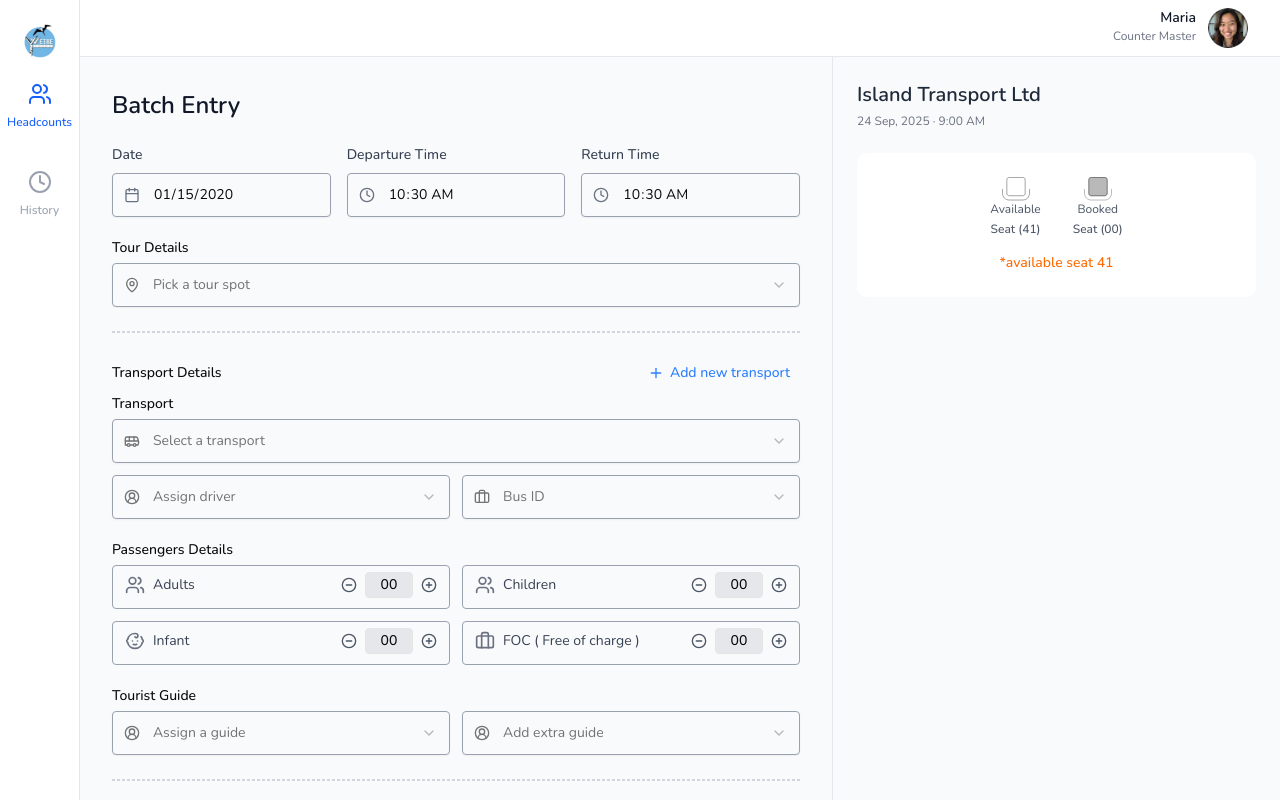
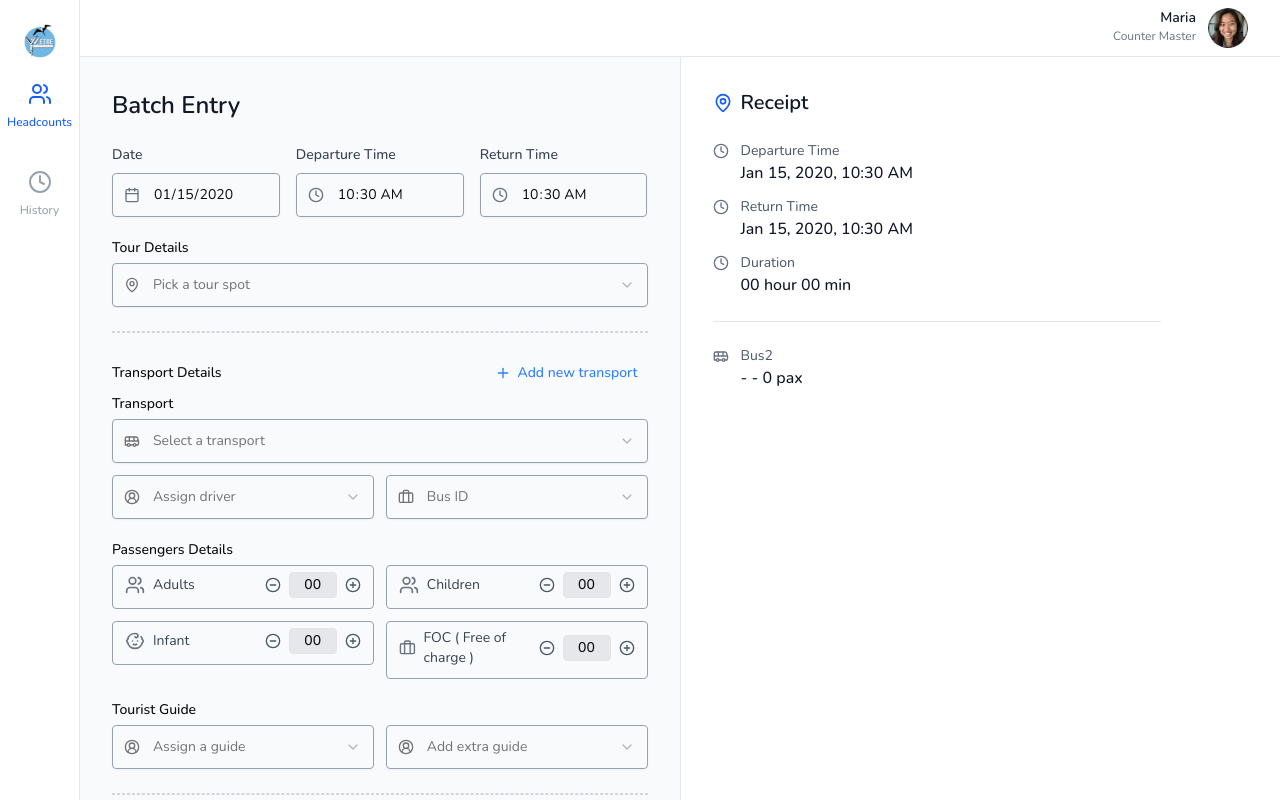
Before and after one commit to suman-chandra-barman/etre-tours-frontend, a Next.js app: page /cruise-sales in a window 1280 px wide. Both pictures are taken after typing "2020-01-15", "10:30", "10:30" into the empty fields and a click on the button "Add new transport". Built offline with nearby package versions, Linux system fonts and the light colour scheme.

Commit message:
feat: add CruiseTransportInfo component and integrate with CruiseSalesPage and CruiseSalesForm for enhanced transport details management

```diff
--- a/app/(sales)/cruise-sales/page.tsx
+++ b/app/(sales)/cruise-sales/page.tsx
@@ -2,8 +2,21 @@
 
 import { useState } from "react";
 import Header from "@/components/shared/Header";
-import TransportInfo from "@/components/sales/TransportInfo";
 import CruiseSalesForm from "@/components/sales/forms/CruiseSalesForm";
+import CruiseTransportInfo from "@/components/sales/CruiseTransportInfo";
+
+interface AdditionalTransport {
+  id: number;
+  transport: string;
+  driver: string;
+  busId: string;
+  adults: number;
+  children: number;
+  infant: number;
+  foc: number;
+  guide: string;
+  extraGuide: string;
+}
 
 function CruiseSalesPage() {
   const [formData, setFormData] = useState({
@@ -25,8 +38,18 @@
     currency: "USD",
   });
 
+  const [additionalTransports, setAdditionalTransports] = useState<
+    AdditionalTransport[]
+  >([]);
+
   const handleInputChange = (field: string, value: string | number) => {
     setFormData((prev) => ({ ...prev, [field]: value }));
+  };
+
+  const handleAdditionalTransportsChange = (
+    transports: AdditionalTransport[]
+  ) => {
+    setAdditionalTransports(transports);
   };
 
   return (
@@ -36,12 +59,15 @@
         <CruiseSalesForm
           formData={formData}
           onFormDataChange={handleInputChange}
+          onAdditionalTransportsChange={handleAdditionalTransportsChange}
         />
-        <TransportInfo />
+        <CruiseTransportInfo
+          formData={formData}
+          additionalTransports={additionalTransports}
+        />
       </div>
     </>
   );
-
 }
 
 export default CruiseSalesPage;
--- /dev/null
+++ b/components/sales/CruiseTransportInfo.tsx
@@ -0,0 +1,239 @@
+import React from "react";
+import { MapPin, Clock, Users, Bus } from "lucide-react";
+
+interface FormData {
+  date: string;
+  departureTime: string;
+  returnTime: string;
+  tour: string;
+  transport: string;
+  driver: string;
+  busId: string;
+  guide: string;
+  adults: number;
+  children: number;
+  infant: number;
+  foc: number;
+}
+
+interface CruiseTransportInfoProps {
+  formData: FormData;
+  additionalTransports?: Array<{
+    id: number;
+    transport: string;
+    driver: string;
+    busId: string;
+    adults: number;
+    children: number;
+    infant: number;
+    foc: number;
+  }>;
+}
+
+function CruiseTransportInfo({
+  formData,
+  additionalTransports = [],
+}: CruiseTransportInfoProps) {
+  // Calculate duration in minutes
+  const calculateDuration = () => {
+    if (!formData.departureTime || !formData.returnTime) return "";
+
+    const [depHour, depMin] = formData.departureTime.split(":").map(Number);
+    const [retHour, retMin] = formData.returnTime.split(":").map(Number);
+
+    let depTotalMin = depHour * 60 + depMin;
+    let retTotalMin = retHour * 60 + retMin;
+
+    // Handle day overflow
+    if (retTotalMin < depTotalMin) {
+      retTotalMin += 24 * 60;
+    }
+
+    const durationMin = retTotalMin - depTotalMin;
+    const hours = Math.floor(durationMin / 60);
+    const minutes = durationMin % 60;
+
+    return `${hours.toString().padStart(2, "0")} hour ${minutes
+      .toString()
+      .padStart(2, "0")} min`;
+  };
+
+  // Format date
+  const formatDate = (dateStr: string) => {
+    if (!dateStr) return "";
+    const date = new Date(dateStr + "T00:00:00");
+    const options: Intl.DateTimeFormatOptions = {
+      day: "2-digit",
+      month: "short",
+      year: "numeric",
+    };
+    return date.toLocaleDateString("en-US", options);
+  };
+
+  // Calculate total passengers
+  const totalAdults =
+    formData.adults +
+    (additionalTransports?.reduce((sum, t) => sum + t.adults, 0) || 0);
+  const totalChildren =
+    formData.children +
+    (additionalTransports?.reduce((sum, t) => sum + t.children, 0) || 0);
+  const totalInfants =
+    formData.infant +
+    (additionalTransports?.reduce((sum, t) => sum + t.infant, 0) || 0);
+  const totalFOC =
+    formData.foc +
+    (additionalTransports?.reduce((sum, t) => sum + t.foc, 0) || 0);
+  const totalPassengers = totalAdults + totalChildren + totalInfants + totalFOC;
+
+  return (
+    <div className="flex-1 bg-white p-8 border-l border-gray-200 overflow-y-auto">
+      <div className="max-w-md">
+        {/* Header */}
+        <div className="mb-6">
+          <div className="flex items-center gap-2 mb-2">
+            <MapPin className="w-5 h-5 text-blue-600" />
+            <h2 className="text-xl font-semibold text-gray-900">Receipt</h2>
+          </div>
+        </div>
+
+        {/* Tour Information */}
+        {formData.tour && (
+          <div className="mb-4">
+            <p className="text-sm text-gray-600">Tour</p>
+            <p className="text-base font-medium text-gray-900">
+              {formData.tour}
+            </p>
+          </div>
+        )}
+
+        {/* Date and Time */}
+        <div className="space-y-3 mb-6">
+          {formData.date && (
+            <div className="flex items-start gap-3">
+              <Clock className="w-4 h-4 text-gray-500 mt-0.5 flex-shrink-0" />
+              <div>
+                <p className="text-sm text-gray-600">Departure Time</p>
+                <p className="text-base font-medium text-gray-900">
+                  {formatDate(formData.date)},{" "}
+                  {formData.departureTime || "--:--"} AM
+                </p>
+              </div>
+            </div>
+          )}
+
+          {formData.returnTime && (
+            <div className="flex items-start gap-3">
+              <Clock className="w-4 h-4 text-gray-500 mt-0.5 flex-shrink-0" />
+              <div>
+                <p className="text-sm text-gray-600">Return Time</p>
+                <p className="text-base font-medium text-gray-900">
+                  {formatDate(formData.date)}, {formData.returnTime || "--:--"}{" "}
+                  AM
+                </p>
+              </div>
+            </div>
+          )}
+
+          {calculateDuration() && (
+            <div className="flex items-start gap-3">
+              <Clock className="w-4 h-4 text-gray-500 mt-0.5 flex-shrink-0" />
+              <div>
+                <p className="text-sm text-gray-600">Duration</p>
+                <p className="text-base font-medium text-gray-900">
+                  {calculateDuration()}
+                </p>
+              </div>
+            </div>
+          )}
+        </div>
+
+        {/* Transport Details */}
+        <div className="border-t border-gray-200 pt-6 mb-6">
+          {formData.transport && (
+            <div className="mb-4">
+              <div className="flex items-start gap-3">
+                <Bus className="w-4 h-4 text-gray-500 mt-0.5 flex-shrink-0" />
+                <div>
+                  <p className="text-sm text-gray-600">Bus</p>
+                  <p className="text-base font-medium text-gray-900">
+                    {formData.driver} - {formData.busId} - {totalPassengers} pax
+                  </p>
+                </div>
+              </div>
+            </div>
+          )}
+
+          {/* Additional Transports */}
+          {additionalTransports &&
+            additionalTransports.map((transport, index) => (
+              <div key={transport.id} className="mb-4">
+                <div className="flex items-start gap-3">
+                  <Bus className="w-4 h-4 text-gray-500 mt-0.5 flex-shrink-0" />
+                  <div>
+                    <p className="text-sm text-gray-600">Bus{index + 2}</p>
+                    <p className="text-base font-medium text-gray-900">
+                      {transport.driver} - {transport.busId} -{" "}
+                      {transport.adults +
+                        transport.children +
+                        transport.infant +
+                        transport.foc}{" "}
+                      pax
+                    </p>
+                  </div>
+                </div>
+              </div>
+            ))}
+        </div>
+
+        {/* Passengers Summary */}
+        {totalPassengers > 0 && (
+          <div className="border-t border-gray-200 pt-6">
+            <p className="text-sm text-gray-600 mb-3">Passengers</p>
+            <div className="space-y-2 mb-4">
+              {totalAdults > 0 && (
+                <div className="flex items-center justify-between text-sm">
+                  <span className="text-gray-600">Adults</span>
+                  <span className="font-medium text-gray-900">
+                    {totalAdults}
+                  </span>
+                </div>
+              )}
+              {totalChildren > 0 && (
+                <div className="flex items-center justify-between text-sm">
+                  <span className="text-gray-600">Children</span>
+                  <span className="font-medium text-gray-900">
+                    {totalChildren}
+                  </span>
+                </div>
+              )}
+              {totalInfants > 0 && (
+                <div className="flex items-center justify-between text-sm">
+                  <span className="text-gray-600">Infants</span>
+                  <span className="font-medium text-gray-900">
+                    {totalInfants}
+                  </span>
+                </div>
+              )}
+              {totalFOC > 0 && (
+                <div className="flex items-center justify-between text-sm">
+                  <span className="text-gray-600">FOC</span>
+                  <span className="font-medium text-gray-900">{totalFOC}</span>
+                </div>
+              )}
+            </div>
+            <div className="flex items-center justify-between pt-3 border-t border-gray-200">
+              <span className="font-semibold text-blue-600">
+                Total
+              </span>
+              <span className="text-lg font-bold text-blue-600">
+                {totalPassengers} pax
+              </span>
+            </div>
+          </div>
+        )}
+      </div>
+    </div>
+  );
+}
+
+export default CruiseTransportInfo;
--- a/components/sales/forms/CruiseSalesForm.tsx
+++ b/components/sales/forms/CruiseSalesForm.tsx
@@ -72,11 +72,13 @@
     field: K,
     value: FormData[K]
   ) => void;
+  onAdditionalTransportsChange?: (transports: AdditionalTransport[]) => void;
 }
 
 export default function CruiseSalesForm({
   formData,
   onFormDataChange,
+  onAdditionalTransportsChange,
 }: DirectSalesFormProps) {
   const [additionalTransports, setAdditionalTransports] = React.useState<
     AdditionalTransport[]
@@ -84,8 +86,8 @@
   const [nextTransportId, setNextTransportId] = React.useState(2);
 
   const addNewTransport = () => {
-    setAdditionalTransports((prev) => [
-      ...prev,
+    const newTransports = [
+      ...additionalTransports,
       {
         id: nextTransportId,
         transport: "",
@@ -98,12 +100,16 @@
         guide: "",
         extraGuide: "",
       },
-    ]);
+    ];
+    setAdditionalTransports(newTransports);
+    onAdditionalTransportsChange?.(newTransports);
     setNextTransportId((prev) => prev + 1);
   };
 
   const removeTransport = (id: number) => {
-    setAdditionalTransports((prev) => prev.filter((t) => t.id !== id));
+    const newTransports = additionalTransports.filter((t) => t.id !== id);
+    setAdditionalTransports(newTransports);
+    onAdditionalTransportsChange?.(newTransports);
   };
 
   const updateAdditionalTransport = <K extends keyof AdditionalTransport>(
@@ -111,9 +117,11 @@
     field: K,
     value: AdditionalTransport[K]
   ) => {
-    setAdditionalTransports((prev) =>
-      prev.map((t) => (t.id === id ? { ...t, [field]: value } : t))
+    const newTransports = additionalTransports.map((t) =>
+      t.id === id ? { ...t, [field]: value } : t
     );
+    setAdditionalTransports(newTransports);
+    onAdditionalTransportsChange?.(newTransports);
   };
 
   const incrementAdditionalCounter = (
```
